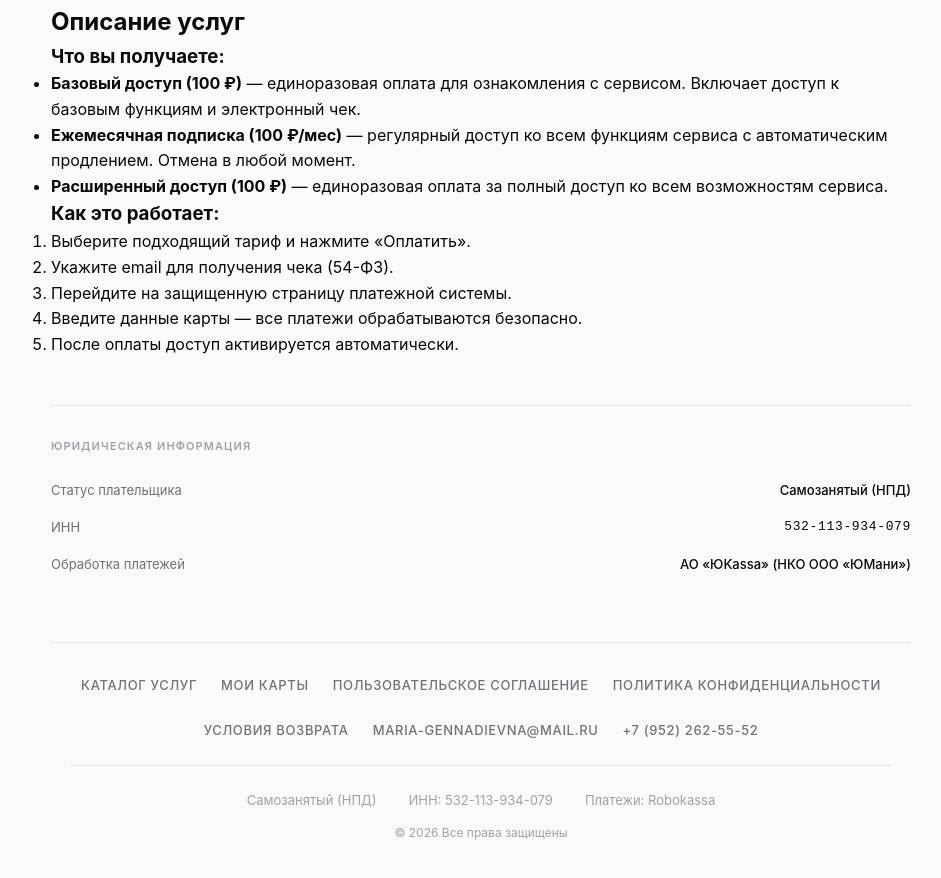
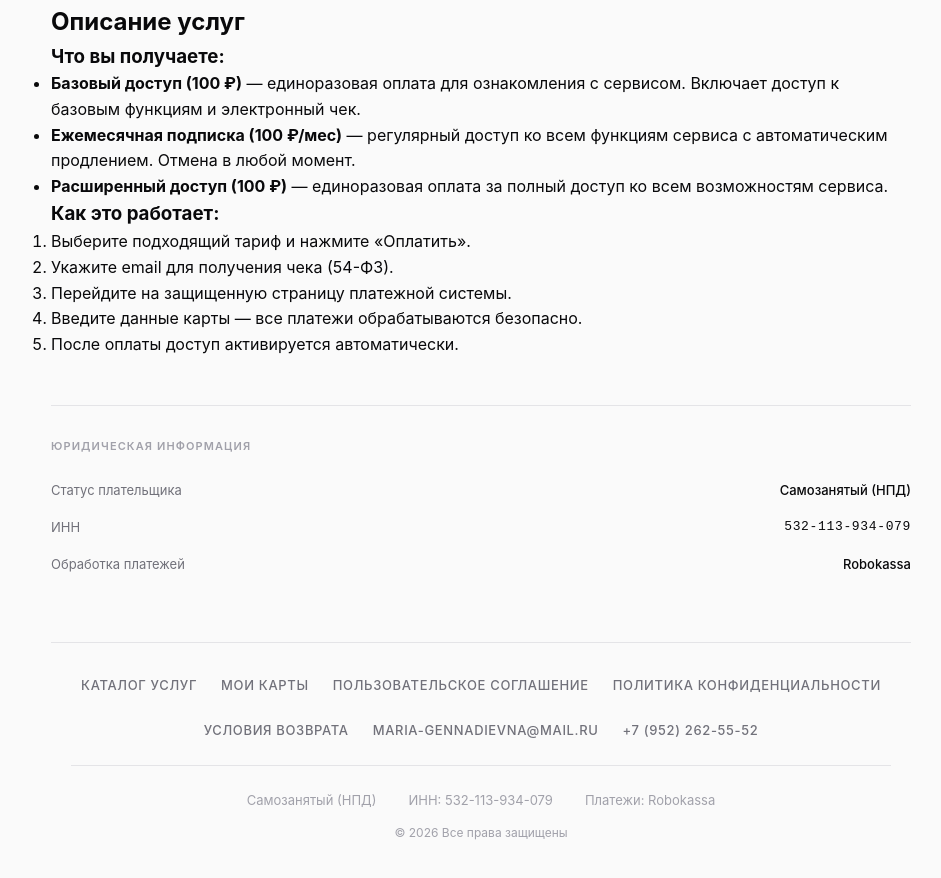
Before and after one commit to MaryGennad/payment-system, a website: page frontend/services.html in a window 1280 px wide. Shown: the part 1182-2060 px from the top of the page, without its empty margins (159-1100 px from the left). Drawn offline with Linux system fonts and the light colour scheme; sample sign-in values are in the browser's storage.

Commit message:
Robokassa

```diff
--- a/frontend/services.html
+++ b/frontend/services.html
@@ -147,7 +147,7 @@
       </div>
       <div class="recipient-row">
         <span class="r-label">Обработка платежей</span>
-        <span class="r-value">АО «ЮKassa» (НКО ООО «ЮМани»)</span>
+        <span class="r-value">Robokassa</span>
       </div>
     </div>
 
```
